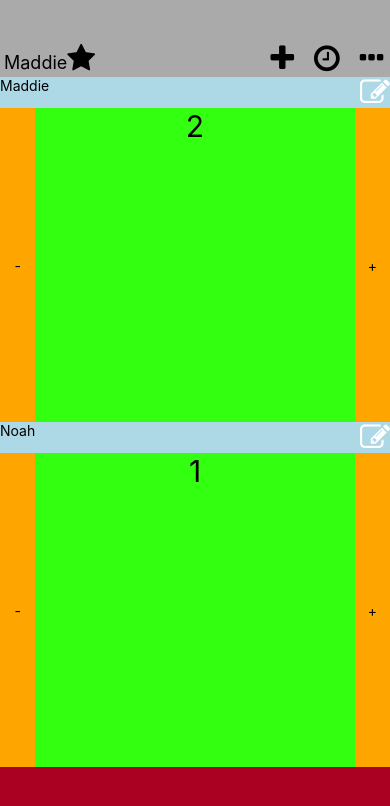
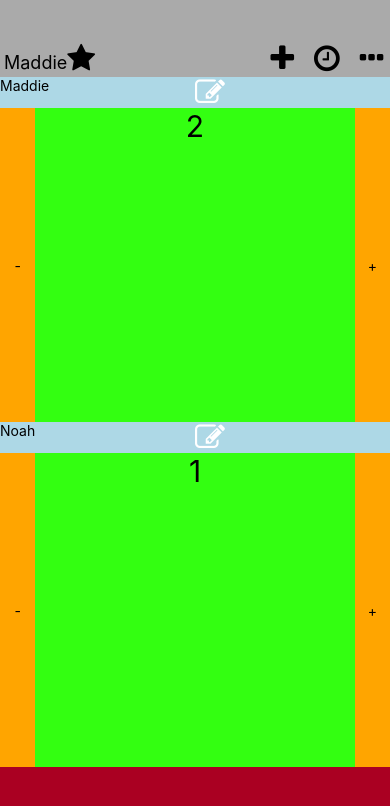
Before and after one commit to nazhot/Score_Counter, a React Native app: screen / in a window 390 px wide. Shown: the top 806 px of the page. Built offline with nearby package versions, Linux system fonts and the light colour scheme.

Commit message:
Added updateNameFunction
Created function that lets a name be changed. For now, just testing with
a static string while I figure out about prompting on Android, but
implemented it and it is currently working.

```diff
--- a/App.js
+++ b/App.js
@@ -20,25 +20,39 @@ export default function App() {
     ]
   );
 
-  function updateScoreFunction(index, value) {
-    const playerData    = scoreData[index];
-    const newScore      = playerData.score + value;
-    const newPlayerData = {
-      ...playerData,
-      score: newScore,
-    }
-
+  function updateScoreData(index, newPlayerData){
     const newScoreData = [];
-
-    for (let i = 0; i < scoreData.length; i++) {
-      if ( i == index ) {
+    for (let i = 0; i < scoreData.length; i++){
+      if (i == index){
         newScoreData.push(newPlayerData);
-      } else {
+      } else{
         newScoreData.push(scoreData[i]);
       }
     }
 
     setScoreData(newScoreData);
+  }
+
+  function updateScoreFunction(index, incrementValue) {
+    const playerData    = scoreData[index];
+    const newScore      = playerData.score + incrementValue;
+    const newPlayerData = {
+      ...playerData,
+      score: newScore,
+    };
+
+    updateScoreData(index, newPlayerData);
+  }
+
+  function updateNameFunction(index) {
+    const newName       = "just a test";
+    const playerData    = scoreData[index];
+    const newPlayerData = {
+      ...playerData,
+      name: newName,
+    };
+
+    updateScoreData(index, newPlayerData);
   }
 
 
@@ -51,6 +65,7 @@ export default function App() {
       <ScoreContainer
         data={scoreData}
         updateScoreFunction={updateScoreFunction}
+        updateNameFunction={updateNameFunction}
       >
 
       </ScoreContainer>
--- a/components/ScoreCard.js
+++ b/components/ScoreCard.js
@@ -35,17 +35,22 @@ const styles = StyleSheet.create({
     }
 });
 
-const ScoreCard = ( {player, score, updateScoreFunction, pos} ) => {
+const ScoreCard = ( {player, score, updateScoreFunction, updateNameFunction, pos} ) => {
     return (
         <View style={styles.container}>
             <View style={styles.title}>
                 <Text style={{flex: 1}}>{player}</Text>
-                <FontAwesome
-                    name="edit"
-                    size={30}
-                    color="#fff"
-                    style={{flex: 1, direction: "rtl"}}
-                />
+                <Pressable
+                onPress={() => updateNameFunction(pos)}
+                style={{flex: 1, direction: "rtl"}}>
+                    <FontAwesome
+                        name="edit"
+                        size={30}
+                        color="#fff"
+
+                    />
+                </Pressable>
+
             </View>
             <View style={styles.scoreContainer}>
                 <Pressable
--- a/components/ScoreContainer.js
+++ b/components/ScoreContainer.js
@@ -13,7 +13,7 @@ const styles = StyleSheet.create({
  * Using the given data, create the ScoreCard components that will be within this ScoreContainer
  * @param {Array} data Array of object that define the various players and their scores
  */
-function generateScoreCards(dataObject, updateScoreFunction){
+function generateScoreCards(dataObject, updateScoreFunction, updateNameFunction){
     const scoreCards = [];
     let count = 0;
     for ( const playerData of dataObject ) {
@@ -24,6 +24,7 @@ function generateScoreCards(dataObject, updateScoreFunction){
                 pos={count}
                 key={count}
                 updateScoreFunction={updateScoreFunction}
+                updateNameFunction={updateNameFunction}
             />
         );
         count++;
@@ -32,12 +33,12 @@ function generateScoreCards(dataObject, updateScoreFunction){
 }
 
 
-const ScoreContainer = ( {data, updateScoreFunction} ) => {
+const ScoreContainer = ( {data, updateScoreFunction, updateNameFunction} ) => {
     return (
         <View
             style={styles.container}
         >
-            {generateScoreCards(data, updateScoreFunction)}
+            {generateScoreCards(data, updateScoreFunction, updateNameFunction)}
         </View>
     );
 };
```
